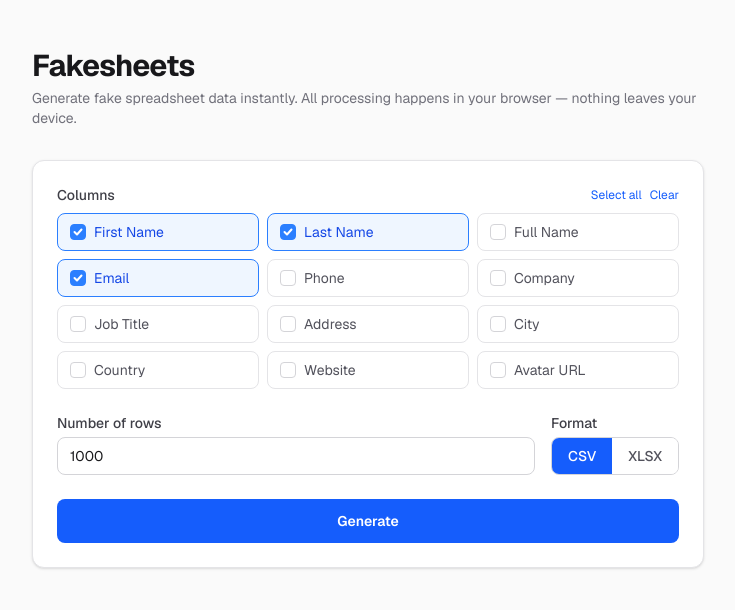
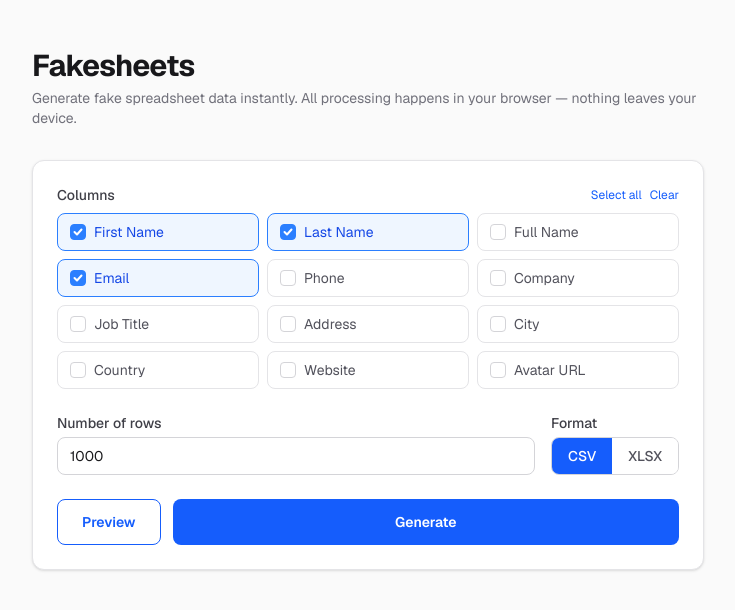
Before and after one commit to dougluz/fakesheets, a Next.js app: page / in a window 1280 px wide. Shown: the top 610 px of the page, without its empty margins (272-1007 px from the left). Built offline with nearby package versions, Linux system fonts and the light colour scheme.

Commit message:
feat: added preview feature

```diff
--- a/app/page.tsx
+++ b/app/page.tsx
@@ -2,6 +2,7 @@
 
 import { useCallback, useRef, useState } from "react";
 import GeneratorForm from "../components/GeneratorForm";
+import PreviewTable from "../components/PreviewTable";
 import ProgressBar from "../components/ProgressBar";
 import { GeneratorConfig, WorkerMessage } from "../lib/types";
 
@@ -11,6 +12,10 @@ export default function Home() {
   const [state, setState] = useState<AppState>("idle");
   const [progress, setProgress] = useState({ current: 0, total: 0 });
   const [error, setError] = useState<string | null>(null);
+  const [previewData, setPreviewData] = useState<{
+    headers: string[];
+    rows: string[][];
+  } | null>(null);
   const workerRef = useRef<Worker | null>(null);
 
   const handleGenerate = useCallback((config: GeneratorConfig) => {
@@ -62,6 +67,29 @@ export default function Home() {
     worker.postMessage(config);
   }, []);
 
+  const handlePreview = useCallback((config: GeneratorConfig) => {
+    const worker = new Worker(
+      new URL("../workers/generator.worker.ts", import.meta.url)
+    );
+
+    worker.onmessage = (e: MessageEvent<WorkerMessage>) => {
+      const msg = e.data;
+      if (msg.type === "preview") {
+        setPreviewData({ headers: msg.headers, rows: msg.rows });
+      } else if (msg.type === "error") {
+        setError(msg.message);
+      }
+      worker.terminate();
+    };
+
+    worker.onerror = (err) => {
+      setError(err.message || "Worker error occurred");
+      worker.terminate();
+    };
+
+    worker.postMessage(config);
+  }, []);
+
   return (
     <div className="flex min-h-screen items-start justify-center bg-zinc-50 px-4 py-12 font-sans dark:bg-zinc-950">
       <main className="w-full max-w-2xl space-y-8">
@@ -78,9 +106,14 @@ export default function Home() {
         <div className="rounded-xl border border-zinc-200 bg-white p-6 shadow-sm dark:border-zinc-800 dark:bg-zinc-900">
           <GeneratorForm
             onGenerate={handleGenerate}
+            onPreview={handlePreview}
             disabled={state === "generating"}
           />
         </div>
+
+        {previewData && (
+          <PreviewTable headers={previewData.headers} rows={previewData.rows} />
+        )}
 
         <ProgressBar
           current={progress.current}
--- a/components/GeneratorForm.tsx
+++ b/components/GeneratorForm.tsx
@@ -4,10 +4,11 @@ import { ExportFormat, GeneratorConfig } from "../lib/types";
 
 interface GeneratorFormProps {
   onGenerate: (config: GeneratorConfig) => void;
+  onPreview: (config: GeneratorConfig) => void;
   disabled: boolean;
 }
 
-export default function GeneratorForm({ onGenerate, disabled }: GeneratorFormProps) {
+export default function GeneratorForm({ onGenerate, onPreview, disabled }: GeneratorFormProps) {
   const [selectedColumns, setSelectedColumns] = useState<Set<string>>(
     new Set(["firstName", "lastName", "email"])
   );
@@ -153,13 +154,28 @@ export default function GeneratorForm({ onGenerate, disabled }: GeneratorFormPro
         </div>
       </div>
 
+      <div className="flex gap-3">
+        <button
+          type="button"
+          disabled={disabled || selectedColumns.size === 0}
+          onClick={() => {
+            const columns = AVAILABLE_COLUMNS.filter((c) => selectedColumns.has(c.key)).map(
+              (c) => c.key
+            );
+            onPreview({ columns, rowCount, format, preview: true });
+          }}
+          className="rounded-lg border border-blue-600 px-6 py-3 text-sm font-semibold text-blue-600 transition-colors hover:bg-blue-50 disabled:cursor-not-allowed disabled:opacity-50 dark:border-blue-400 dark:text-blue-400 dark:hover:bg-blue-950"
+        >
+          Preview
+        </button>
         <button
           type="submit"
           disabled={disabled || selectedColumns.size === 0}
-        className="w-full rounded-lg bg-blue-600 px-6 py-3 text-sm font-semibold text-white transition-colors hover:bg-blue-700 disabled:cursor-not-allowed disabled:opacity-50"
+          className="flex-1 rounded-lg bg-blue-600 px-6 py-3 text-sm font-semibold text-white transition-colors hover:bg-blue-700 disabled:cursor-not-allowed disabled:opacity-50"
         >
           {disabled ? "Generating..." : "Generate"}
         </button>
+      </div>
     </form>
   );
 }
--- /dev/null
+++ b/components/PreviewTable.tsx
@@ -0,0 +1,46 @@
+interface PreviewTableProps {
+  headers: string[];
+  rows: string[][];
+}
+
+export default function PreviewTable({ headers, rows }: PreviewTableProps) {
+  return (
+    <div className="overflow-x-auto rounded-xl border border-zinc-200 dark:border-zinc-800">
+      <table className="w-full text-left text-sm">
+        <thead>
+          <tr className="border-b border-zinc-200 bg-zinc-100 dark:border-zinc-700 dark:bg-zinc-800">
+            {headers.map((header, i) => (
+              <th
+                key={i}
+                className="whitespace-nowrap px-4 py-2 font-semibold text-zinc-700 dark:text-zinc-300"
+              >
+                {header}
+              </th>
+            ))}
+          </tr>
+        </thead>
+        <tbody>
+          {rows.map((row, i) => (
+            <tr
+              key={i}
+              className={
+                i % 2 === 0
+                  ? "bg-white dark:bg-zinc-900"
+                  : "bg-zinc-50 dark:bg-zinc-850"
+              }
+            >
+              {row.map((cell, j) => (
+                <td
+                  key={j}
+                  className="whitespace-nowrap px-4 py-2 text-zinc-600 dark:text-zinc-400"
+                >
+                  {cell}
+                </td>
+              ))}
+            </tr>
+          ))}
+        </tbody>
+      </table>
+    </div>
+  );
+}
--- a/lib/types.ts
+++ b/lib/types.ts
@@ -9,9 +9,11 @@ export interface GeneratorConfig {
   columns: string[];
   rowCount: number;
   format: ExportFormat;
+  preview?: boolean;
 }
 
 export type WorkerMessage =
   | { type: "progress"; current: number; total: number }
   | { type: "complete"; blob: Blob; filename: string }
+  | { type: "preview"; headers: string[]; rows: string[][] }
   | { type: "error"; message: string };
--- a/workers/generator.worker.ts
+++ b/workers/generator.worker.ts
@@ -32,6 +32,19 @@ self.onmessage = (e: MessageEvent<GeneratorConfig>) => {
       (key) => columnGenerators[key] ?? (() => "")
     );
 
+    if (config.preview) {
+      const rows: string[][] = [];
+      for (let i = 0; i < 5; i++) {
+        const row: string[] = new Array(generators.length);
+        for (let j = 0; j < generators.length; j++) {
+          row[j] = generators[j]();
+        }
+        rows.push(row);
+      }
+      self.postMessage({ type: "preview", headers, rows });
+      return;
+    }
+
     const rows: string[][] = [];
     let generated = 0;
 
```
Lines whose indentation alone changed are shown as unchanged.
